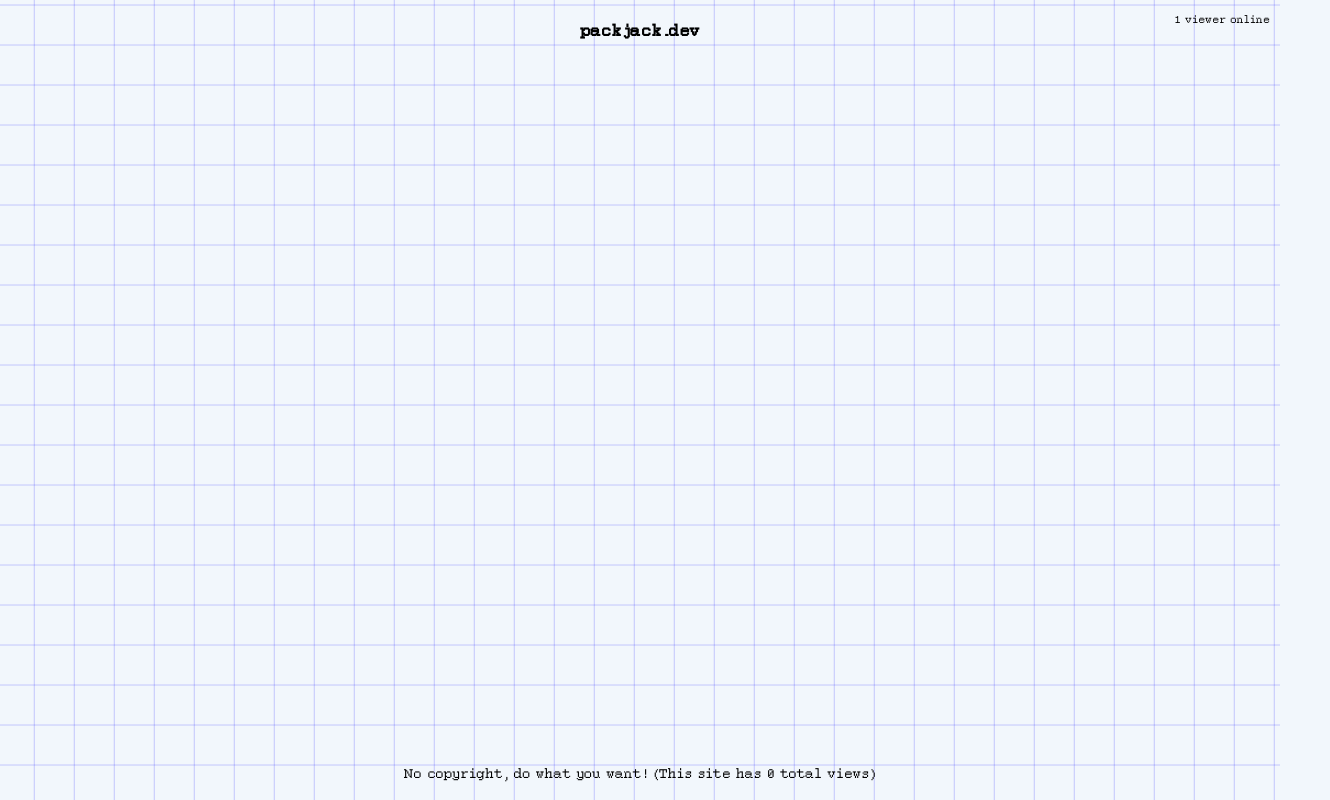
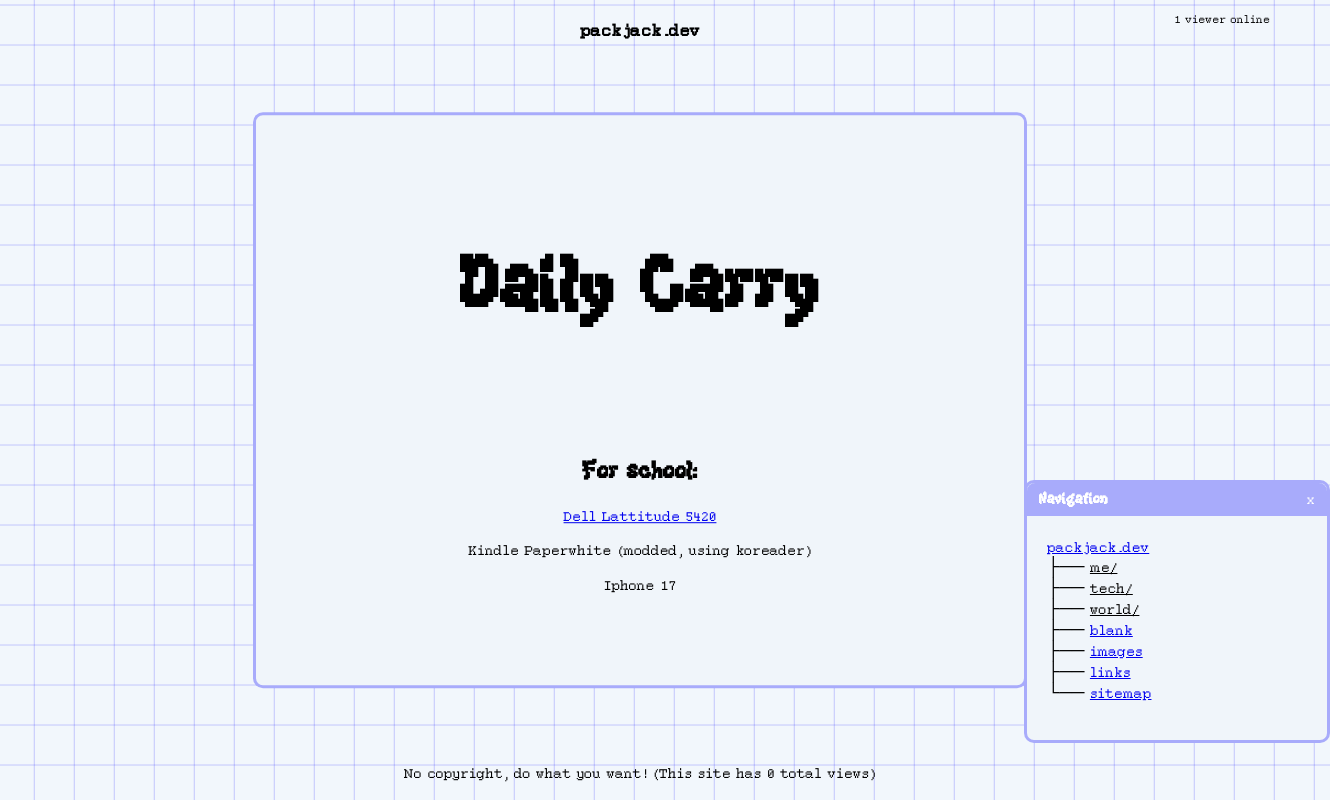
Before and after one commit to Packjackisback/packjack.dev, a React (Vite) app: page /me/carry in a window 1280 px wide. Shown: the whole page, 1330 px wide, since content can reach past the window. Built offline with nearby package versions, Linux system fonts and the light colour scheme; no server answers.

Commit message:
adding content

```diff
--- a/src/App.tsx
+++ b/src/App.tsx
@@ -1,13 +1,16 @@
 import { BrowserRouter, Routes, Route } from "react-router-dom";
 
 import Home from "./pages/Home";
-import About from "./pages/About";
-import Uptime from "./pages/Uptime";
+import About from "./pages/me/About";
+import Uptime from "./pages/tech/Status";
+import Blank from "./pages/Blank";
+import Carry from "./pages/me/Carry";
+import Linux from "./pages/tech/Linux";
 
 import "./css/main.css";
 import PageViewCounter from "./templates/PageViewCounter";
-import BracketNav from "./templates/BracketNav";
 import ViewerCounter from "./templates/ViewerCounter";
+import TreeNav from "./templates/TreeNav";
 
 function App() {
   return (
@@ -21,14 +24,19 @@ function App() {
 			</div>
       <Routes>
         <Route path="/" element={<Home />}/>
-				<Route path="/about" element={<About/>}/>
-				<Route path="/uptime" element={<Uptime/>}/>
+
+				<Route path="/me/about" element={<About/>}/>
+				<Route path="/me/carry" element={<Carry/>}/>
+
+				<Route path="/tech/status" element={<Uptime/>}/>
+				<Route path="/tech/linux" element={<Linux/>}/>
+				<Route path="/blank" element={<Blank/>}/>
       </Routes>
 			<footer>
 			<p>No copyright, do what you want! (This site has <PageViewCounter/>)</p>
 		</footer>
+		<TreeNav/>
     </BrowserRouter>
-
   );
 }
 
--- /dev/null
+++ b/src/pages/Blank.tsx
@@ -0,0 +1,9 @@
+function Blank() {
+	return(
+		<>
+			<div></div>
+		</>
+	);
+}
+
+export default Blank;
--- a/src/pages/Home.tsx
+++ b/src/pages/Home.tsx
@@ -1,14 +1,13 @@
 import '../css/main.css';
 
-import { NavLink, Route, Routes } from "react-router-dom";
-
-import CurrentTime from "../templates/CurrentTime";
+import { NavLink} from "react-router-dom";
+import PrimaryContainer from "../templates/PrimaryContainer";
 import TreeNav from "../templates/TreeNav";
 
 function Home() {
   return (
     <div className="main">
-			<div className="primary-container">
+			<PrimaryContainer>
 				<h1>Welcome!</h1>
 
 				<p>I'm jackson, and this is my website!</p>
@@ -20,7 +19,7 @@ function Home() {
 				<p>Thanks for visitng :D</p>
 
 
-			</div>
+			</PrimaryContainer>
 
 				<TreeNav/>
 
--- a/src/pages/About.tsx
+++ b/src/pages/me/About.tsx
@@ -1,24 +1,29 @@
-import '../css/main.css';
-import Age from "../templates/CurrentAge";
-import RotatingText from "../templates/RotatingText";
+import '../../css/main.css';
+import Age from "../../templates/CurrentAge";
+import RotatingText from "../../templates/RotatingText";
+import PrimaryContainer from "../../templates/PrimaryContainer";
+
 
 function About() {
   return (
-		<div className="page">
+		<>
+		<PrimaryContainer>
 			<div style={{textAlign: "center", paddingTop: 50, fontSize: 40}}>
 
 				<h1> About Me </h1>
 			</div>
 
 			<div style={{textAlign: "center", paddingTop: 50}}>
-				Hi! I'm Jackson, a {<Age/>} year old student from Texas! <br/>
+				Hi! I'm Jackson, a {<Age/>} year old student from Texas! <br/><br/>
+
 				In my free time I enjoy <RotatingText
 														texts={["swimming", "running", "working out", "playing baseball", "going down wikipedia rabbit holes", "programming", "daydreaming", "talking with my friends", "hanging out with my amazing girlfriend"]}
-														rotationInterval={2000}
+														rotationInterval={1200}
 														/>
 
 			</div>
-		</div>
+		</PrimaryContainer>
+		</>
 	);
 }
 export default About;
--- /dev/null
+++ b/src/pages/me/Carry.tsx
@@ -0,0 +1,27 @@
+import '../../css/main.css';
+import Age from "../../templates/CurrentAge";
+import RotatingText from "../../templates/RotatingText";
+import PrimaryContainer from "../../templates/PrimaryContainer";
+
+import {NavLink} from "react-router-dom";
+
+function Carry() {
+  return (
+		<>
+		<PrimaryContainer>
+			<div style={{textAlign: "center", paddingTop: 50, fontSize: 40}}>
+
+				<h1> Daily Carry </h1>
+			</div>
+
+			<div style={{textAlign: "center", paddingTop: 50}}>
+				<h2>For school:</h2>
+				<NavLink to="/tech/linux">Dell Lattitude 5420</NavLink>
+				<p>Kindle Paperwhite (modded, using koreader)</p>
+				<p>Iphone 17</p>
+			</div>
+		</PrimaryContainer>
+		</>
+	);
+}
+export default Carry;
--- /dev/null
+++ b/src/pages/tech/Linux.tsx
@@ -0,0 +1,28 @@
+import '../../css/main.css';
+import Age from "../../templates/CurrentAge";
+import RotatingText from "../../templates/RotatingText";
+import PrimaryContainer from "../../templates/PrimaryContainer";
+
+
+function Linux() {
+  return (
+		<>
+		<PrimaryContainer>
+			<div style={{textAlign: "center", paddingTop: 50, fontSize: 40}}>
+
+				<h1> Linux Setup </h1>
+			</div>
+
+			<div style={{textAlign: "center", paddingTop: 50}}>
+				<p>
+					I dualboot Arch with Cachyos repos, and Windows. <br/>
+					I don't use Windows unless I need something for ios modding. <br/>
+					<br/>
+					On my Arch install, I run bspwm and Sway, but I daily bspwm.
+				</p>
+			</div>
+		</PrimaryContainer>
+		</>
+	);
+}
+export default Linux;
--- a/src/pages/Uptime.tsx
+++ b/src/pages/tech/Status.tsx
@@ -1,12 +1,18 @@
-import UptimeList from '../templates/Monitor';
+import UptimeList from '../../templates/Monitor';
+
+import PrimaryContainer from '../../templates/PrimaryContainer';
+
+import "../../css/main.css";
 
 export default function Uptime() {
   return (
+		<PrimaryContainer>
     <div style={{ padding: 20 }}>
       <h1 style={{textAlign: "center"}}>Uptime Status</h1>
       <div style={{textAlign: "center", margin: "auto", width: "30%"}}>
 				<UptimeList />
 			</div>
     </div>
+		</PrimaryContainer>
   );
 }
--- a/src/templates/DraggableWindow.tsx
+++ b/src/templates/DraggableWindow.tsx
@@ -1,4 +1,6 @@
 import {useState, useRef, useEffect} from 'react';
+
+import "../css/main.css";
 
 function DraggableWindow({ children, initialX, initialY, title }: { children: React.ReactNode, initialX: string, initialY: string, title: string }) {
   const [position, setPosition] = useState({ x: initialX, y: initialY });
@@ -70,10 +72,10 @@ function DraggableWindow({ children, initialX, initialY, title }: { children: Re
           userSelect: 'none'
         }}
       >
-        <span style={{ color: 'white', fontWeight: 'bold', fontSize: '14px' }}>{title}</span>
+        <span style={{ color: 'white', fontWeight: 'bold', fontSize: '16px', fontFamily: "soda" }}>{title}</span>
         <span style={{color: 'white'}}>x</span>
       </div>
-      <div style={{ padding: '20px' }}>
+      <div style={{ padding: '20px', paddingTop: '5px' }}>
         {children}
       </div>
     </div>
--- a/src/templates/Monitor.tsx
+++ b/src/templates/Monitor.tsx
@@ -37,7 +37,7 @@ export default function UptimeList() {
   if (error) return <p>{error}</p>;
 
   return (
-    <ul style={{ fontFamily: 'monospace', paddingLeft: 20 }}>
+    <ul style={{ fontFamily: 'blockface', paddingLeft: 20 }}>
       {monitors.map((m) => (
         <li key={m.id}>
           {m.name} [{m.status === 1 ? 'UP' : 'DOWN'}]
--- /dev/null
+++ b/src/templates/PrimaryContainer.tsx
@@ -0,0 +1,9 @@
+function PrimaryContainer({ children }: { children: React.ReactNode }) {
+  return (
+    <div className="primary-container">
+      {children}
+    </div>
+  );
+}
+
+export default PrimaryContainer;
--- a/src/templates/TreeNav.tsx
+++ b/src/templates/TreeNav.tsx
@@ -23,11 +23,8 @@ function TreeNav() {
   return (
     <DraggableWindow initialX="80%" initialY="60%" title="Navigation">
       <nav className="nav-tree">
-        <pre>
-          {'packjack.dev\n'}
-          {'├── '}<NavLink to="/blank">blank</NavLink>{'\n'}
-          {'├── '}<NavLink to="/images">images</NavLink>{'\n'}
-          {'├── '}<NavLink to="/links">links</NavLink>{'\n'}
+        <pre style={{fontFamily: "blockface"}}>
+          <NavLink to="/">packjack.dev</NavLink>{'\n'}
           {'├── '}<span onClick={() => toggleFolder('me')} style={{ cursor: 'pointer', textDecoration: 'underline' }}>me/</span>{'\n'}
           {expandedFolders.has('me') && (
             <>
@@ -40,23 +37,28 @@ function TreeNav() {
               {'│   └── '}<NavLink to="/me/soapbox">soapbox</NavLink>{'\n'}
             </>
           )}
-          {'├── '}<NavLink to="/sitemap">sitemap</NavLink>{'\n'}
           {'├── '}<span onClick={() => toggleFolder('tech')} style={{ cursor: 'pointer', textDecoration: 'underline' }}>tech/</span>{'\n'}
           {expandedFolders.has('tech') && (
             <>
               {'│   ├── '}<NavLink to="/tech/ai">ai</NavLink>{'\n'}
               {'│   ├── '}<NavLink to="/tech/colophon">colophon</NavLink>{'\n'}
               {'│   ├── '}<NavLink to="/tech/defaults">defaults</NavLink>{'\n'}
+							{'│   ├── '}<NavLink to="/tech/linux">linux</NavLink>{'\n'}
               {'│   └── '}<NavLink to="/tech/status">status</NavLink>{'\n'}
             </>
           )}
-          {'└── '}<span onClick={() => toggleFolder('world')} style={{ cursor: 'pointer', textDecoration: 'underline' }}>world/</span>{'\n'}
+          {'├── '}<span onClick={() => toggleFolder('world')} style={{ cursor: 'pointer', textDecoration: 'underline' }}>world/</span>{'\n'}
           {expandedFolders.has('world') && (
             <>
-              {'    ├── '}<NavLink to="/world/clouds">clouds</NavLink>{'\n'}
-              {'    └── '}<NavLink to="/world/music">music</NavLink>
+              {'│   ├── '}<NavLink to="/world/clouds">clouds</NavLink>{'\n'}
+              {'│   └── '}<NavLink to="/world/music">music</NavLink>{'\n'}
             </>
           )}
+					{'├── '}<NavLink to="/blank">blank</NavLink>{'\n'}
+          {'├── '}<NavLink to="/images">images</NavLink>{'\n'}
+          {'├── '}<NavLink to="/links">links</NavLink>{'\n'}
+					{'└── '}<NavLink to="/sitemap">sitemap</NavLink>
+
         </pre>
       </nav>
     </DraggableWindow>
```
Also changed, not shown: todo.txt (added).
